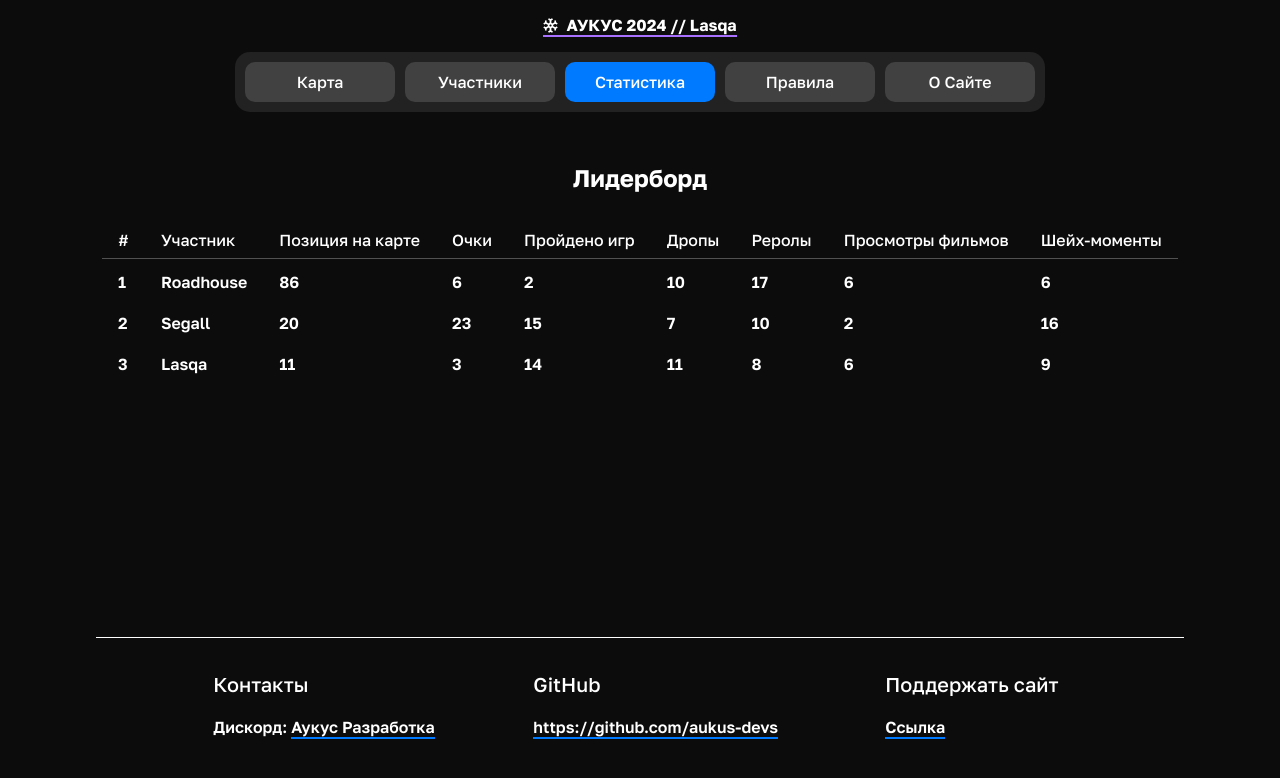
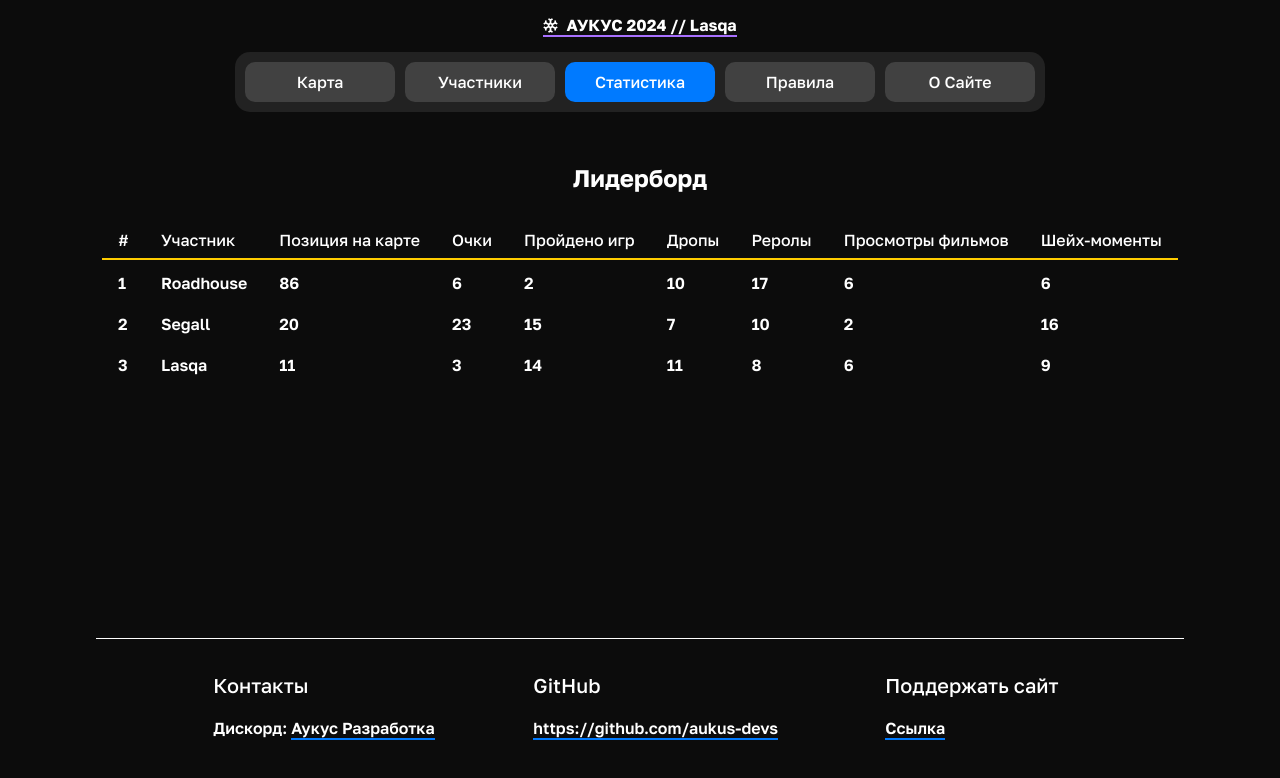
Before and after one commit to i7d3v3l0p3r/aukus-frontend, a React (Create React App) app: page /stats in a window 1280 px wide. Shown: the top 778 px of the page. Built offline with nearby package versions, Linux system fonts and the light colour scheme.

Commit message:
Add border color for leaderboard

```diff
--- a/src/pages/stats/StatsPage.tsx
+++ b/src/pages/stats/StatsPage.tsx
@@ -10,7 +10,7 @@ import { useQuery } from '@tanstack/react-query'
 import BottomSection from 'components/BottomSection'
 import { useState } from 'react'
 import { fetchPlayers, fetchStats } from 'utils/api'
-import { Player, PlayerStats } from 'utils/types'
+import { getPlayerColor, Player, PlayerStats } from 'utils/types'
 
 export default function StatsPage() {
   const [fetchStart] = useState(Date.now())
@@ -48,6 +48,10 @@ export default function StatsPage() {
     (a, b) => b.map_position - a.map_position
   )
 
+  const leader = playersStatsByPosition[0]
+  const leaderPlayer = playersById[leader.id]
+  const leaderColor = getPlayerColor(leaderPlayer)
+
   return (
     <Box>
       <Box textAlign={'center'}>
@@ -63,15 +67,33 @@ export default function StatsPage() {
         <TableContainer sx={{ width: 'auto' }}>
           <TableHead>
             <TableRow>
-              <TableCell>#</TableCell>
-              <TableCell>Участник</TableCell>
-              <TableCell>Позиция на карте</TableCell>
-              <TableCell>Очки</TableCell>
-              <TableCell>Пройдено игр</TableCell>
-              <TableCell>Дропы</TableCell>
-              <TableCell>Реролы</TableCell>
-              <TableCell>Просмотры фильмов</TableCell>
-              <TableCell>Шейх-моменты</TableCell>
+              <TableCell sx={{ borderBottom: `2px solid ${leaderColor}` }}>
+                #
+              </TableCell>
+              <TableCell sx={{ borderBottom: `2px solid ${leaderColor}` }}>
+                Участник
+              </TableCell>
+              <TableCell sx={{ borderBottom: `2px solid ${leaderColor}` }}>
+                Позиция на карте
+              </TableCell>
+              <TableCell sx={{ borderBottom: `2px solid ${leaderColor}` }}>
+                Очки
+              </TableCell>
+              <TableCell sx={{ borderBottom: `2px solid ${leaderColor}` }}>
+                Пройдено игр
+              </TableCell>
+              <TableCell sx={{ borderBottom: `2px solid ${leaderColor}` }}>
+                Дропы
+              </TableCell>
+              <TableCell sx={{ borderBottom: `2px solid ${leaderColor}` }}>
+                Реролы
+              </TableCell>
+              <TableCell sx={{ borderBottom: `2px solid ${leaderColor}` }}>
+                Просмотры фильмов
+              </TableCell>
+              <TableCell sx={{ borderBottom: `2px solid ${leaderColor}` }}>
+                Шейх-моменты
+              </TableCell>
             </TableRow>
           </TableHead>
           <TableBody>
```
